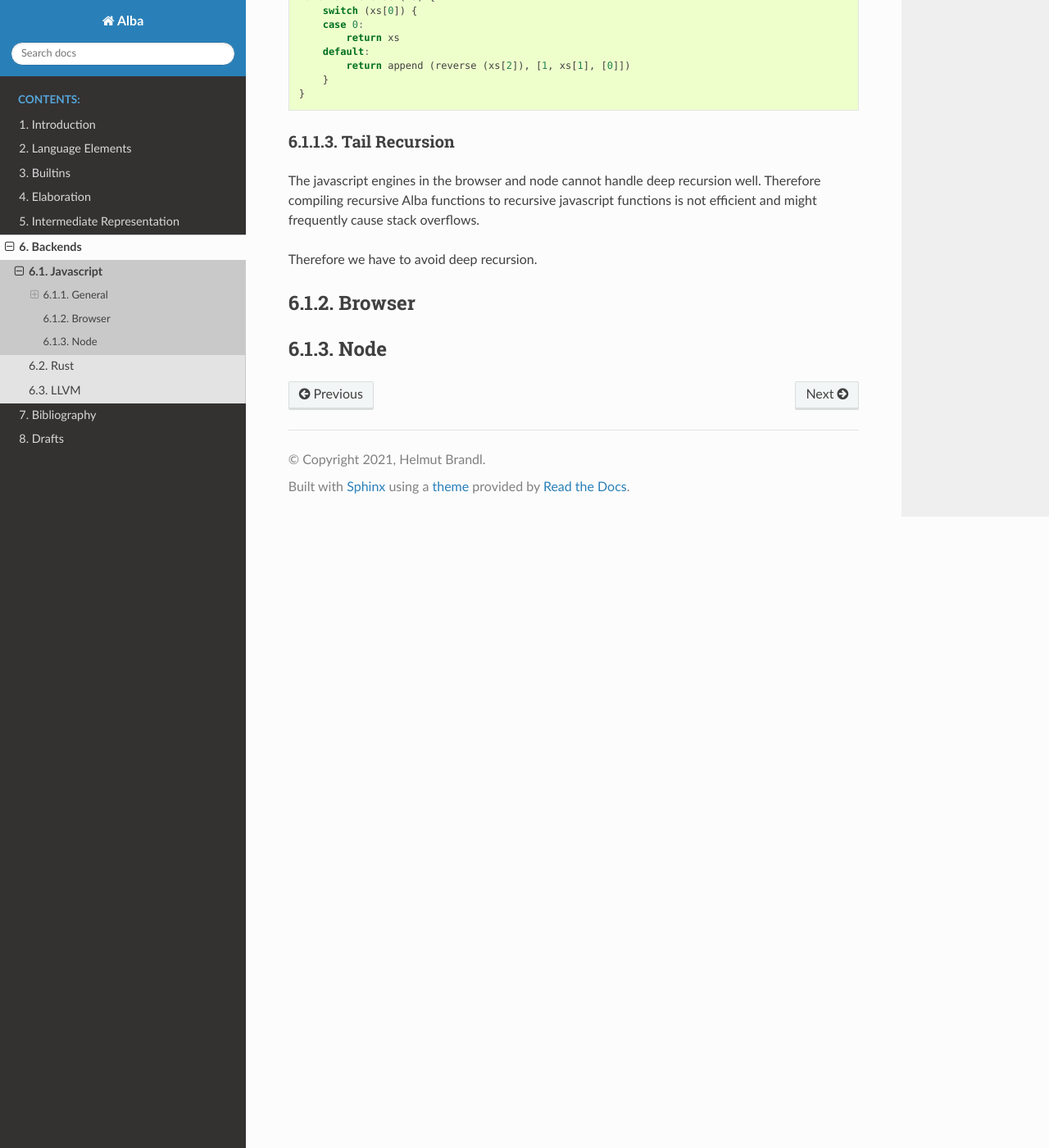
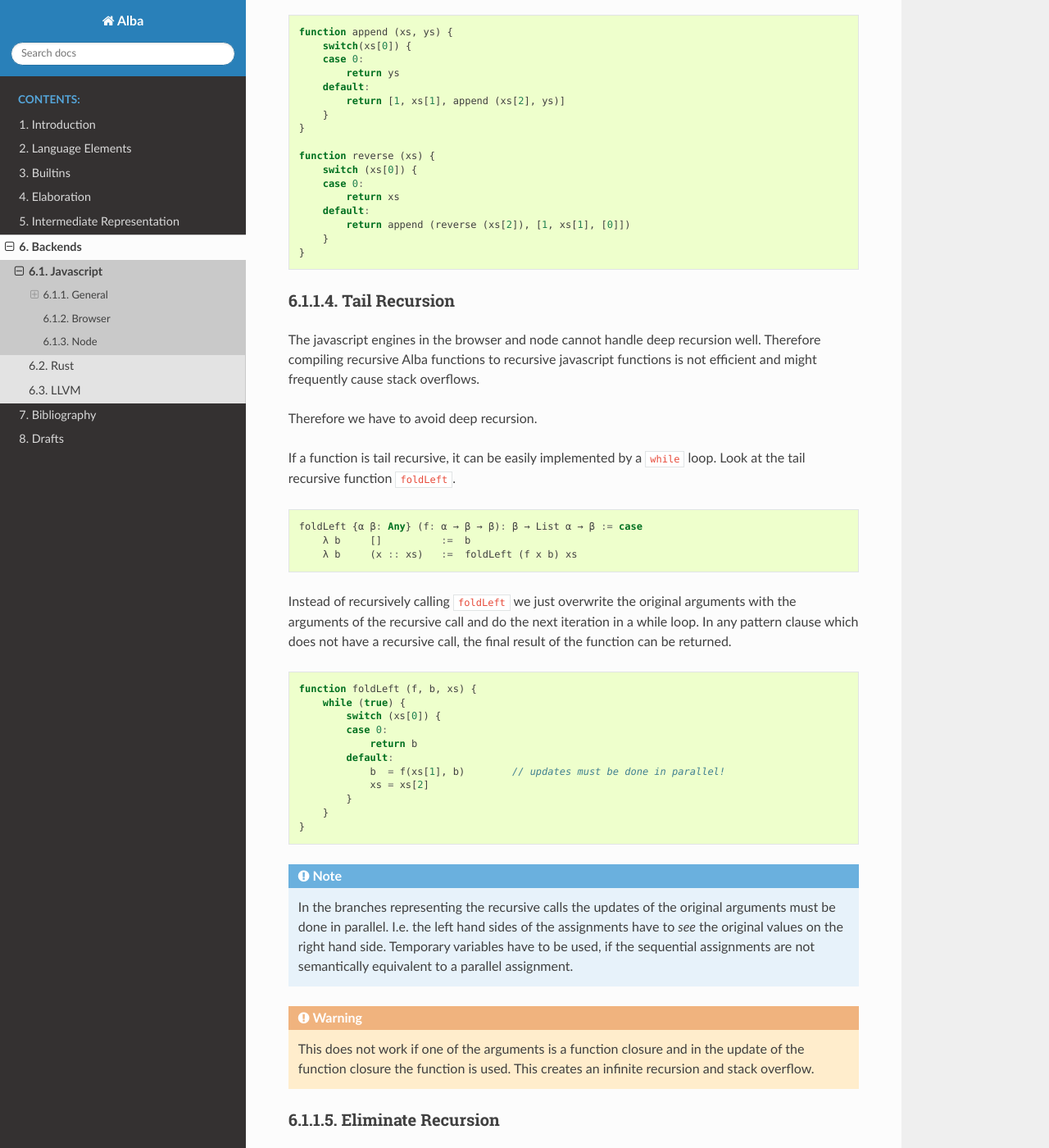
Before and after one commit to alba-lang/lang-spec, a Sphinx documentation site: the page built from sphinx/source/backend/javascript.rst, in a window 1280 px wide and 1400 px high, scrolled down 1025 px. Shown: the whole window at 82% size. Built offline with Sphinx 7.4.7 and the Read the Docs theme 2.0.0, drawn with Linux system fonts in a browser that asks for light colours; some of the changed text lies outside the part shown.

Commit message:
Added to javascript backend
Start of tail recursion and elimination of recursion

	modified:   sphinx/source/backend/javascript.rst

```diff
--- a/sphinx/source/backend/javascript.rst
+++ b/sphinx/source/backend/javascript.rst
@@ -10,6 +10,19 @@ Javascript
 
 General
 ============================================================
+
+Names
+--------------------------------------------------
+
+The names used in the source language might interfere with the javascript
+keywords and operators. Since javascript does not allow to define functions with
+an operator name, operators of the source language have to be represented by
+valid javascript identifiers.
+
+
+
+**DETAILS MISSING!!**
+
 
 
 Algebraic Types
@@ -86,6 +99,115 @@ functions is not efficient and might frequently cause stack overflows.
 
 Therefore we have to avoid deep recursion.
 
+If a function is tail recursive, it can be easily implemented by a ``while``
+loop. Look at the tail recursive function ``foldLeft``.
+
+.. code-block:: alba
+
+    foldLeft {α β: Any} (f: α → β → β): β → List α → β := case
+        λ b     []          :=  b
+        λ b     (x :: xs)   :=  foldLeft (f x b) xs
+
+
+Instead of recursively calling ``foldLeft`` we just overwrite the original
+arguments with the arguments of the recursive call and do the next iteration in
+a while loop.  In any pattern clause which does not have a recursive call, the
+final result of the function can be returned.
+
+
+.. code-block::
+
+    function foldLeft (f, b, xs) {
+        while (true) {
+            switch (xs[0]) {
+            case 0:
+                return b
+            default:
+                b  = f(xs[1], b)        // updates must be done in parallel!
+                xs = xs[2]
+            }
+        }
+    }
+
+.. note::
+
+    In the branches representing the recursive calls the updates of the original
+    arguments must be done in parallel. I.e. the left hand sides of the
+    assignments have to *see* the original values on the right hand side.
+    Temporary variables have to be used, if the sequential assignments are not
+    semantically equivalent to a parallel assignment.
+
+.. warning::
+
+    This does not work if one of the arguments is a function closure and in the
+    update of the function closure the function is used. This creates an
+    infinite recursion and stack overflow.
+
+
+
+
+Eliminate Recursion
+--------------------------------------------------
+
+.. note::
+    DRAFT
+
+
+.. code-block:: alba
+
+    append {α: Any} (xs ys: List α): List α :=
+        app xs identity where
+            app: List α → (List α → List α) → List α := case
+                λ [] k :=
+                    k ys
+                λ (x :: xs) k :=
+                    app xs (λ r := k (x :: r))
+
+    reverse {α: Any} (xs: List α): List α :=
+        rev xs identity where
+            rev: List α → (List α → List α) → List α := case
+                λ []        k :=    k []
+                λ (x :: xs) k :=    rev xs (λ r := k (append r [x]))
+
+
+
+.. code-block::
+
+    function identity (x) { return x }
+
+    function append (xs, ys) {
+        var k =
+            (x) => {return x}
+        function nextK (xs, k) {
+            return (r) => {return k([1, xs[1], r])}
+        }
+        while(true){
+            switch (xs[0]){
+                case 0:
+                    return k(ys)
+                default:
+                    k  = nextK(xs,k)
+                    xs = xs[2]
+            }
+        }
+    }
+
+    function reverse (xs) {
+        var k = identity
+        function nextK (xs, k) {
+            return (r) => {return k (append(r, cons (xs[1],nil)))}
+        }
+        while(true) {
+            switch (xs[0]){
+                case 0:
+                    return k ([0])
+                default:
+                    k = nextK(xs,k)
+                    xs = xs[2]
+            }
+        }
+    }
+
 
 
 Browser
```
Also changed, not shown: other parts of sphinx/source/backend/javascript.rst (+1 -1 lines).
